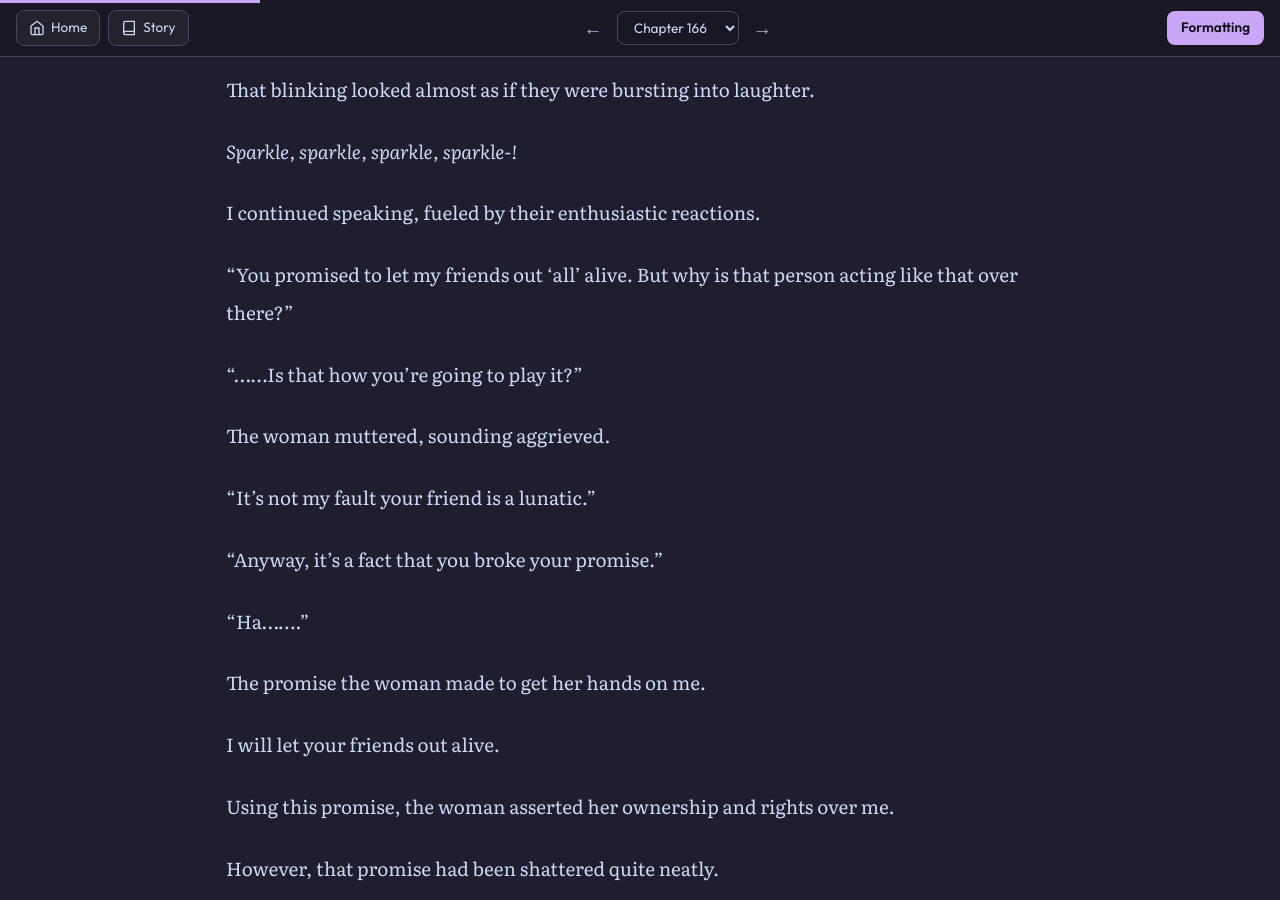
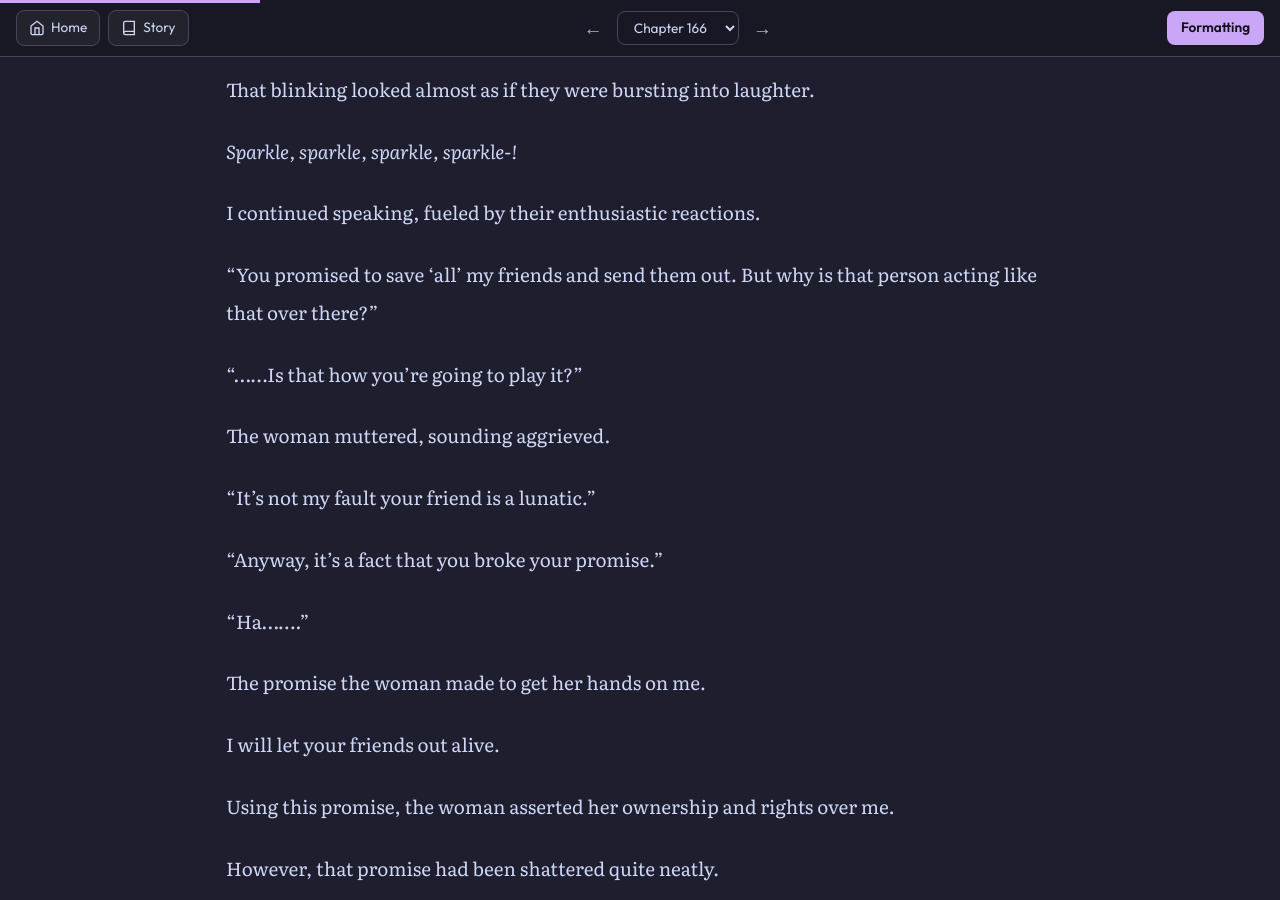
Before and after one commit to soleumn/soleumn.github.io, a Jekyll site: the page built from _chapters/esg/ch166.md, in a window 1280 px wide and 900 px high, scrolled down 2640 px. Built offline with Jekyll 4.4.1, drawn with Linux system fonts in a browser that asks for light colours; some web fonts are replaced; comment, search, counter and statistics services are not loaded.

Commit message:
Edit Chapter 166 (via site)

```diff
--- a/_chapters/esg/ch166.md
+++ b/_chapters/esg/ch166.md
@@ -83,7 +83,7 @@ That blinking looked almost as if they were bursting into laughter.
 
 I continued speaking, fueled by their enthusiastic reactions.
 
-“You promised to let my friends out ‘all’ alive. But why is that person acting like that over there?”
+“You promised to save 'all' my friends and send them out. But why is that person acting like that over there?”
 
 “……Is that how you're going to play it?”
 
```
